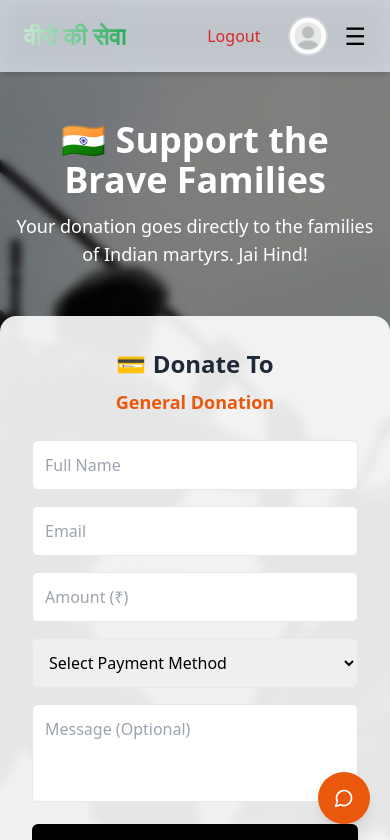
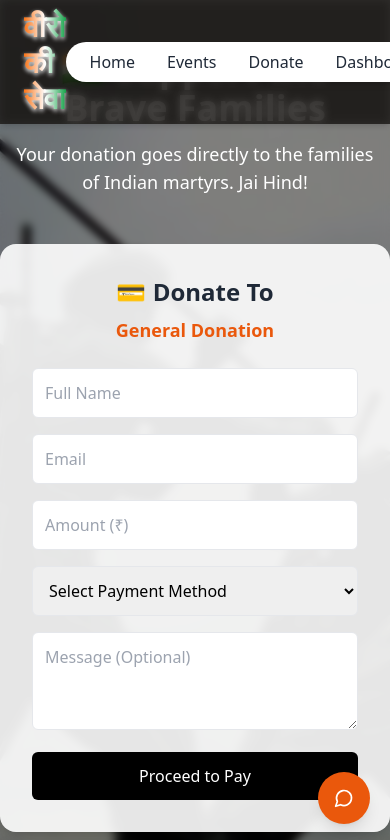
Before and after one commit to Nishil-Gangrade/veero-ki-seva-frontend, a React (Vite) app: page /donor/donate in a window 390 px wide. Shown: the top 840 px of the page. Built offline with nearby package versions, Linux system fonts and the light colour scheme.

Commit message:
Updated navbar design

```diff
--- a/src/components/DonorNavbar.jsx
+++ b/src/components/DonorNavbar.jsx
@@ -1,12 +1,14 @@
-// src/components/DonorNavbar.jsx
 import { Link, useNavigate } from 'react-router-dom';
 import { useDonorContext } from "../context/DonorContext";
-import defaultPP from '../assets/images/pp.webp'; // Adjust path based on your folder structure
-import { useState } from 'react';
+import defaultPP from '../assets/images/pp.webp';
+import { useState, useEffect } from 'react';
 
 const DonorNavbar = () => {
   const navigate = useNavigate();
   const { donor } = useDonorContext();
+  const profileImage = donor?.profilePic || defaultPP;
+
+  const [isScrolled, setIsScrolled] = useState(false);
   const [menuOpen, setMenuOpen] = useState(false);
 
   const handleLogout = () => {
@@ -15,19 +17,33 @@ const DonorNavbar = () => {
     navigate("/login");
   };
 
-  const profileImage = donor?.profilePic || defaultPP;
+  useEffect(() => {
+    const handleScroll = () => {
+      setIsScrolled(window.scrollY > 100);
+    };
+    window.addEventListener("scroll", handleScroll);
+    return () => window.removeEventListener("scroll", handleScroll);
+  }, []);
 
   return (
-    <nav className="sticky top-0 z-50 bg-slate-200 bg-opacity-80 backdrop-blur-md shadow-md px-6 py-4">
-      <div className="flex justify-between items-center max-w-7xl mx-auto">
+    <nav className={`fixed top-0 left-0 w-full z-50 transition-all duration-500 ${isScrolled ? "bg-white/1 " : "bg-stone-900 bg-opacity-80 backdrop-blur-sm shadow-md"}`}>
+      <div className="max-w-7xl mx-auto flex items-center justify-between px-6 py-2">
 
-        {/* Logo & Title */}
-        <div className="text-2xl font-extrabold bg-gradient-to-r from-orange-500 via-white to-green-600 bg-clip-text text-transparent animate-gradient">
+        {/* Logo - fades and slides on scroll */}
+        <div
+          className={`transition-all duration-500 text-3xl font-extrabold bg-gradient-to-r from-orange-500 via-white to-green-600 bg-clip-text text-transparent drop-shadow-[0_2px_2px_white]
+          ${isScrolled ? "opacity-0 -translate-x-10" : "opacity-100 translate-x-0"}`}
+        >
           वीरो की सेवा
         </div>
 
-        {/* Desktop Links */}
-        <div className="hidden md:flex gap-4 items-center">
+        {/* Nav Links – main bar with tricolor outline on scroll */}
+        <div className={`transition-all duration-500 flex items-center ${isScrolled ? "bg-gradient-to-r from-orange-500 via-white to-green-600 p-[2px] rounded-full" : ""}`}>
+          <div className={`flex items-center transition-all duration-500
+            ${isScrolled
+              ? "bg-white rounded-full px-4 py-1 space-x-4 text-sm shadow-md"
+              : "bg-white rounded-full px-6 py-2 space-x-8 text-base shadow-md"}`}
+          >
             {[
               { to: "/donor/home", label: "Home" },
               { to: "/donor/events", label: "Events" },
@@ -37,18 +53,19 @@ const DonorNavbar = () => {
               <Link
                 key={to}
                 to={to}
-      className="text-black font-medium px-3 py-1 rounded-xl transition duration-200 ease-in-out hover:bg-black hover:text-white "
+                className="text-gray-800 font-medium hover:text-orange-600 transition"
               >
                 {label}
               </Link>
             ))}
           </div>
+        </div>
 
-        {/* Right Section */}
-        <div className="flex items-center gap-4">
+        {/* Right Section (Logout & Profile) - fades and slides on scroll */}
+        <div className={`flex items-center gap-4 transition-all duration-500 ${isScrolled ? "opacity-0 translate-x-10" : "opacity-100 translate-x-0"}`}>
           <button
             onClick={handleLogout}
-            className="text-red-600 font-medium px-3 py-1 rounded-xl transition duration-700 ease-in-out hover:bg-red-600 hover:text-white hover:scale-105"
+            className="bg-red-500 text-white px-4 py-1 rounded-full hover:bg-red-600 transition"
           >
             Logout
           </button>
@@ -56,27 +73,20 @@ const DonorNavbar = () => {
           <Link to="/donor/profile">
             <div
               style={{ backgroundImage: `url(${profileImage})` }}
-              className="w-10 h-10 bg-cover bg-center rounded-full border-2 border-gray-300 hover:scale-105 transition"
+              className="w-9 h-9 bg-cover bg-center rounded-full border-2 border-gray-300 hover:scale-105 transition"
             />
           </Link>
-
-          {/* Hamburger for Mobile */}
-          <button
-            onClick={() => setMenuOpen(!menuOpen)}
-            className="md:hidden text-black text-2xl focus:outline-none"
-          >
-            ☰
-          </button>
         </div>
       </div>
 
       {/* Mobile Menu */}
       {menuOpen && (
         <div className="md:hidden mt-4 flex flex-col items-center space-y-3">
-          <Link to="/donor/home" onClick={() => setMenuOpen(false)} className="text-black font-medium">Home</Link>
-          <Link to="/donor/events" onClick={() => setMenuOpen(false)} className="text-black font-medium">Events</Link>
-          <Link to="/donor/donate" onClick={() => setMenuOpen(false)} className="text-black font-medium">Donate</Link>
-          <Link to="/donor/dashboard" onClick={() => setMenuOpen(false)} className="text-black font-medium">Dashboard</Link>
+          {['/donor/home', '/donor/events', '/donor/donate', '/donor/dashboard'].map((route, idx) => (
+            <Link key={route} to={route} onClick={() => setMenuOpen(false)} className="text-black font-medium">
+              {['Home', 'Events', 'Donate', 'Dashboard'][idx]}
+            </Link>
+          ))}
           <button
             onClick={() => {
               setMenuOpen(false);
--- a/src/pages/army/ArmyDashboard.jsx
+++ b/src/pages/army/ArmyDashboard.jsx
@@ -1,7 +1,7 @@
 // src/pages/army/ArmyDashboard.jsx
 import { useNavigate } from 'react-router-dom';
 import ArmyNavbar from '../../components/ArmyNavbar';
-import bgImage from '../../assets/images/frontpage1.jpg';
+import bgImage from '../../assets/images/army.png';
 
 
 const ArmyDashboard = () => {
```
Also changed, not shown: src/assets/images/army.png (added). Lines whose indentation alone changed are shown as unchanged.
